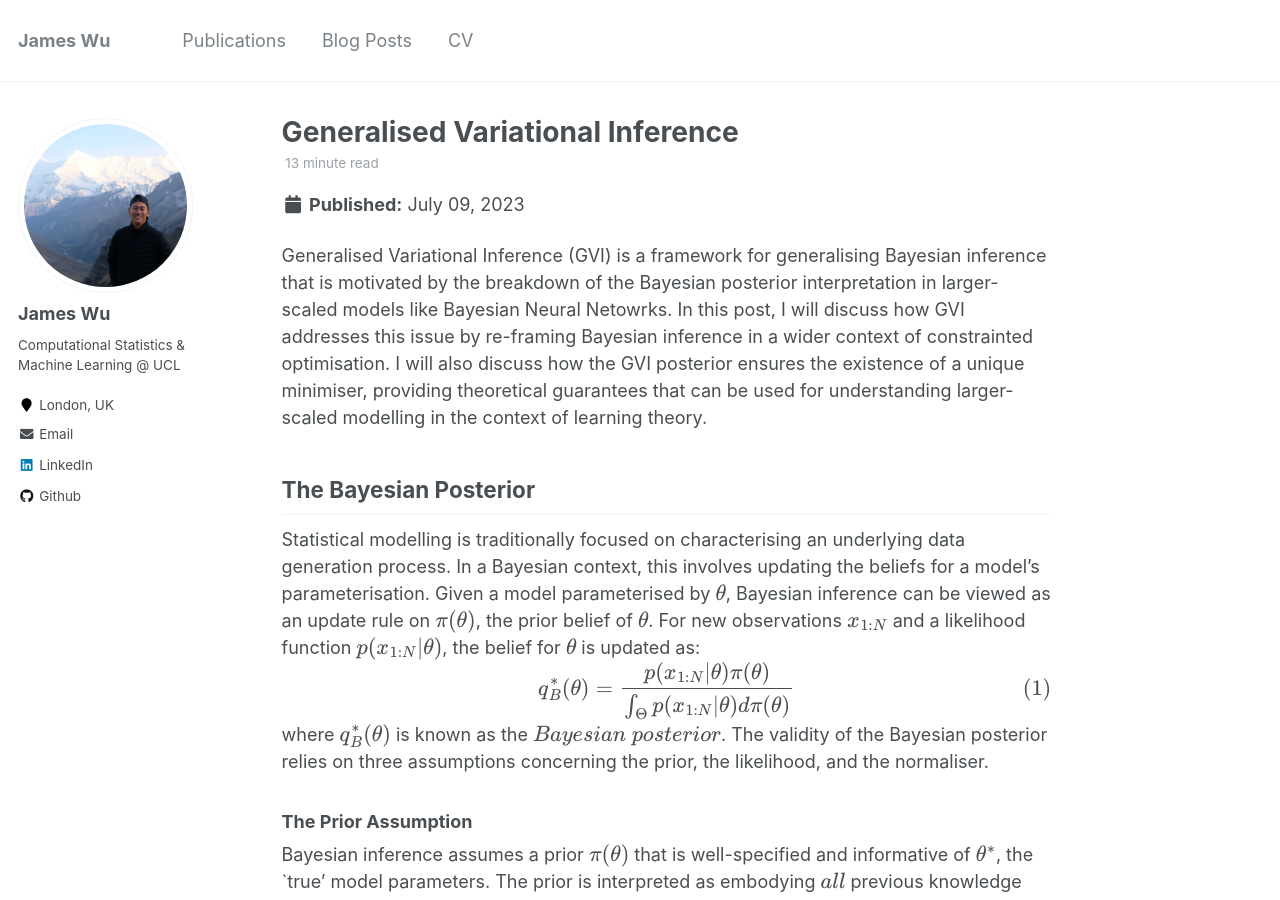
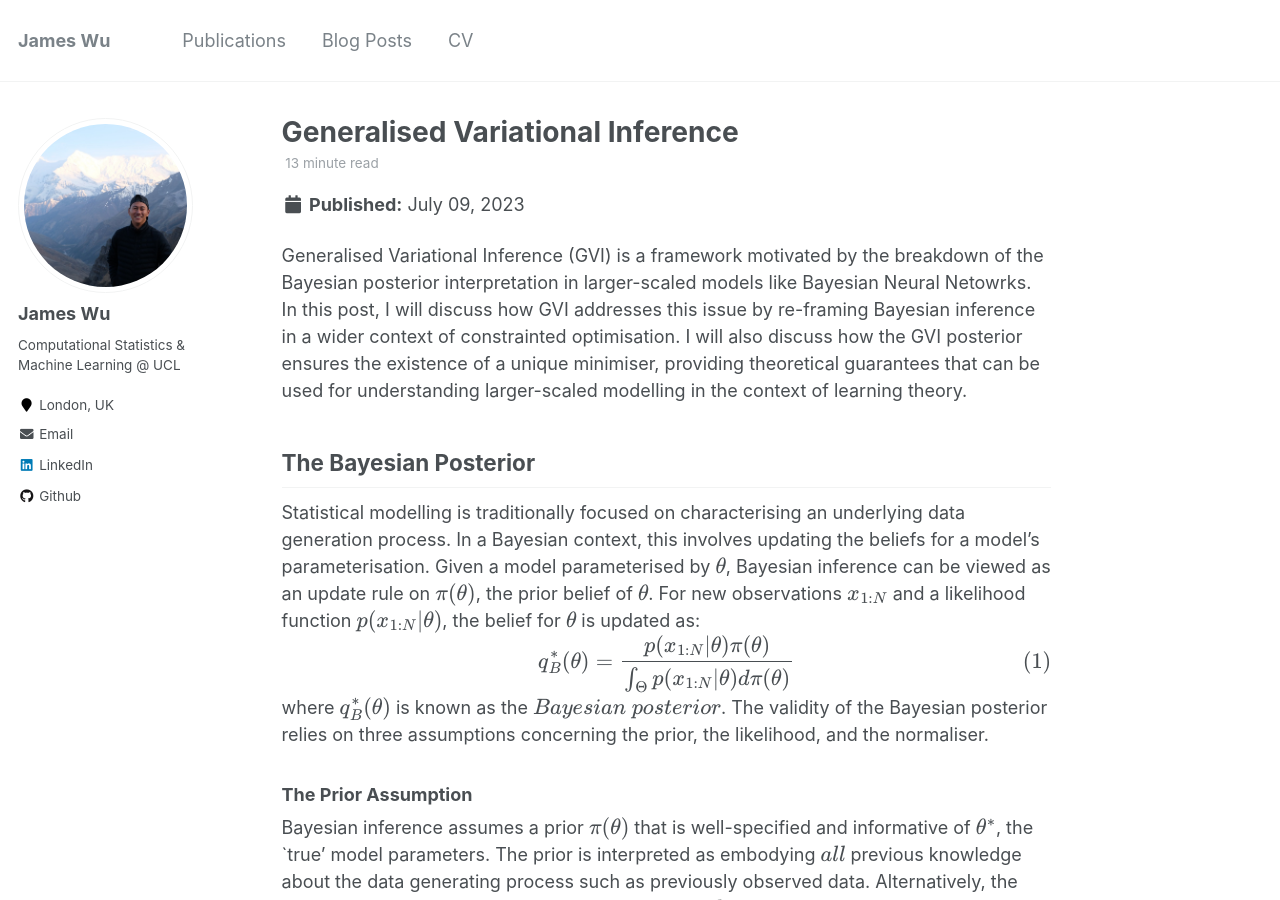
Before and after one commit to jswu18/jswu18.github.io, a Jekyll site: the page built from _posts/2023-07-09-generalised-variatonal-inference.md, in a window 1280 px wide and 900 px high. Built offline with Jekyll 4.4.1, drawn with Linux system fonts in a browser that asks for light colours; formulas are drawn with MathJax 3.

Commit message:
update blog post

```diff
--- a/_posts/2023-07-09-generalised-variatonal-inference.md
+++ b/_posts/2023-07-09-generalised-variatonal-inference.md
@@ -6,7 +6,7 @@ tags:
   - Generalised Variational Inference
   - Bayesian Inference
 ---
-Generalised Variational Inference (GVI) is a framework for generalising Bayesian inference that is motivated by the breakdown of the Bayesian posterior interpretation in larger-scaled models like Bayesian Neural Netowrks. In this post, I will discuss how GVI addresses this issue by re-framing Bayesian inference in a wider context of constrainted optimisation. I will also discuss how the GVI posterior ensures the existence of a unique minimiser, providing theoretical guarantees that can be used for understanding larger-scaled modelling in the context of learning theory.
+Generalised Variational Inference (GVI) is a framework motivated by the breakdown of the Bayesian posterior interpretation in larger-scaled models like Bayesian Neural Netowrks. In this post, I will discuss how GVI addresses this issue by re-framing Bayesian inference in a wider context of constrainted optimisation. I will also discuss how the GVI posterior ensures the existence of a unique minimiser, providing theoretical guarantees that can be used for understanding larger-scaled modelling in the context of learning theory.
 
 ## The Bayesian Posterior
 Statistical modelling is traditionally focused on characterising an underlying data generation process. In a Bayesian context, this involves updating the beliefs for a model's parameterisation. Given a model parameterised by $$\theta$$, Bayesian inference can be viewed as an update rule on $$\pi(\theta)$$, the prior belief of $$\theta$$. For new observations $$x_{1:N}$$ and a likelihood function $$p(x_{1:N}|\theta)$$, the belief for $$\theta$$ is updated as:
```
